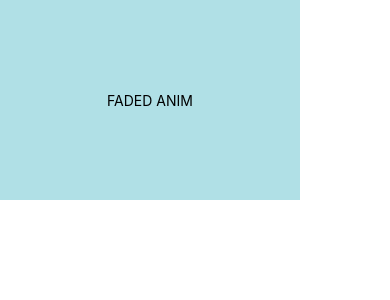
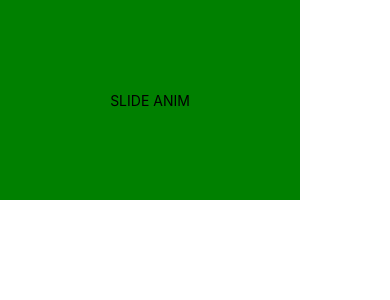
Before and after one commit to touyen31/RNAnimation, a React Native app in the folder RNAnimation/: screen / in a window 390 px wide. Shown: the top 300 px of the page. Built offline with nearby package versions, Linux system fonts and the light colour scheme.

Commit message:
add animation 2 - slideView

```diff
--- a/RNAnimation/App.js
+++ b/RNAnimation/App.js
@@ -8,12 +8,13 @@
 
 import React, {Component} from 'react';
 import Animation1 from './src/Animation1';
+import Animation2 from './src/Animation2-SlideView';
 
 type Props = {};
 export default class App extends Component<Props> {
   render() {
     return (
-      <Animation1/>
+      <Animation2/>
     );
   }
 }
--- /dev/null
+++ b/RNAnimation/src/Animation2-SlideView.js
@@ -0,0 +1,36 @@
+import React, { Component } from 'react'
+import { Animated, View, Text } from 'react-native'
+
+export default class Animation2 extends Component {
+  constructor( props ) {
+    super( props )
+    this.state = {
+      SlideAnim: new Animated.Value( -300 )
+    }
+  }
+  componentDidMount(){
+    Animated.timing(
+      this.state.SlideAnim,
+      {
+        toValue:0,
+        duration:3000
+      }
+    ).start()
+  }
+  render() {
+    const marginLeft=this.state.SlideAnim
+    return (
+      <Animated.View
+      style={{
+        width:300,
+        height:200,
+        backgroundColor:'green',
+        justifyContent:'center',
+        alignItems:'center',
+        marginLeft
+      }}>
+        <Text>SLIDE ANIM</Text>
+      </Animated.View>
+    )
+  }
+}
```
Also changed, not shown: 1 other file (tests, documents, lock files or other folders).
